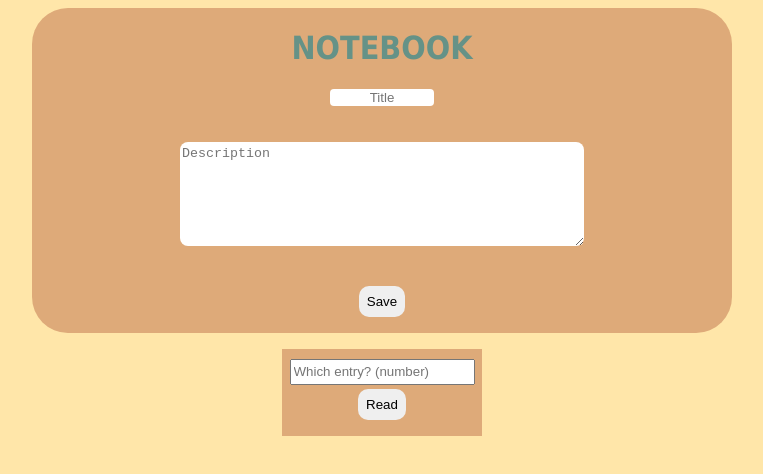
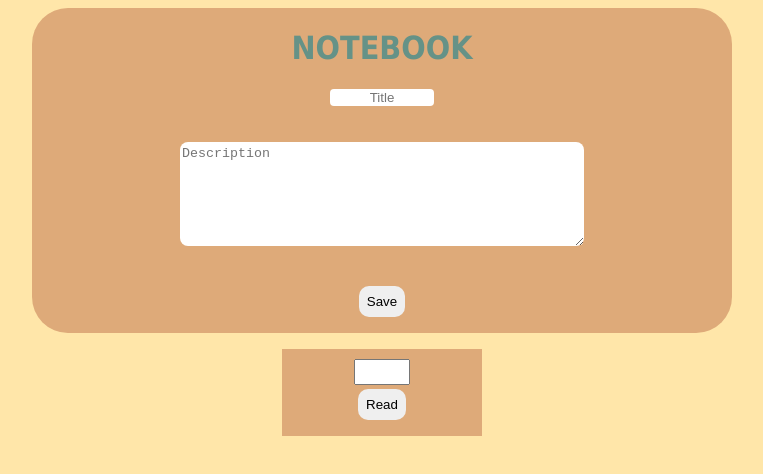
Before and after one commit to MichaelDylst/Notebook-API, a website: page index.html in a window 1280 px wide. Shown: the whole page, without its empty margins (258-1021 px from the left). Drawn offline with Linux system fonts and the light colour scheme.

Commit message:
Style: type change search-input
Changed the type from text to number

```diff
--- a/index.html
+++ b/index.html
@@ -24,7 +24,7 @@
         </div>
     </form>
     <div id="button-container">
-        <input type="text" id="search-text" class="search-text"placeholder="Which entry? (number)">
+        <input type="number" id="search-input" class="search-text"  min="0" max="20">
         <button id="read-button" class="button">Read</button>
     </div>
 
```
